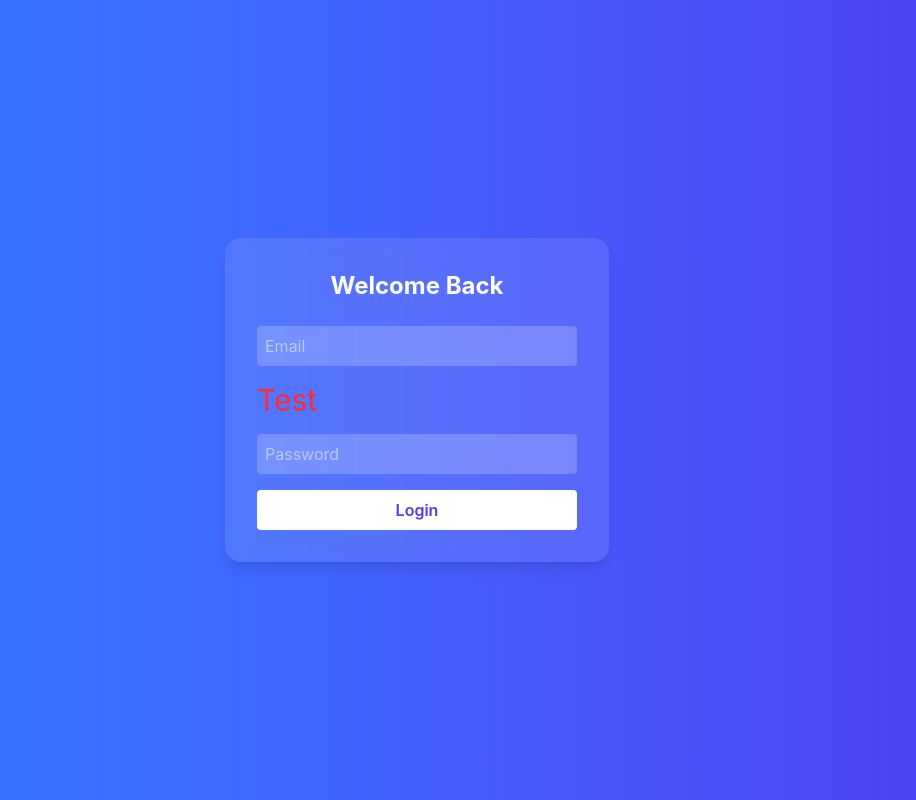
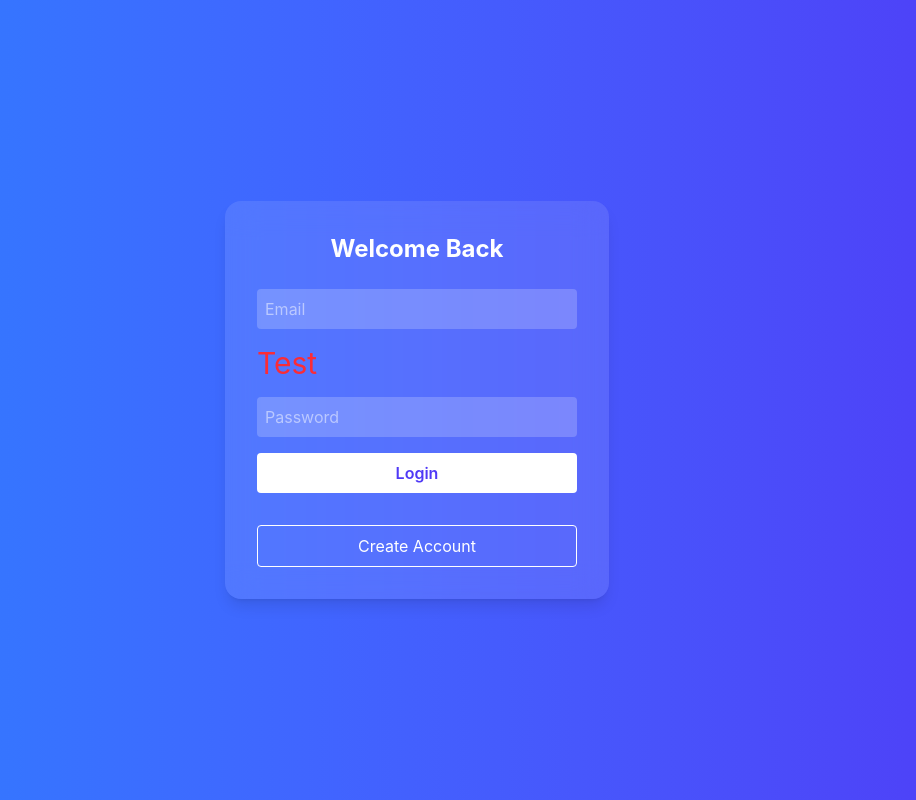
Before and after one commit to oplopr01/finance-tracker, a React (Vite) app in the folder client/: page /login in a window 1280 px wide. Shown: the whole page, without its empty margins (223-1139 px from the left). Built offline with nearby package versions, Linux system fonts and the light colour scheme.

Commit message:
added register button in login page

```diff
--- a/client/src/pages/Login.jsx
+++ b/client/src/pages/Login.jsx
@@ -1,9 +1,9 @@
 import { useState } from "react";
 import API from "../services/api";
-
+import { useNavigate } from "react-router-dom";
 function Login() {
   const [form, setForm] = useState({ email: "", password: "" });
-
+  const navigate = useNavigate();
   const handleSubmit = async (e) => {
     e.preventDefault();
     const res = await API.post("/auth/login", form);
@@ -34,6 +34,14 @@ function Login() {
           <button className="bg-white text-indigo-600 font-semibold p-2 rounded hover:bg-gray-200">
             Login
           </button>
+
+           {/* Register Button */}
+        <button
+          onClick={() => navigate("/register")}
+          className="mt-4 w-full border border-white p-2 rounded hover:bg-white hover:text-indigo-600 transition"
+        >
+          Create Account
+        </button>
         </form>
       </div>
 
```
